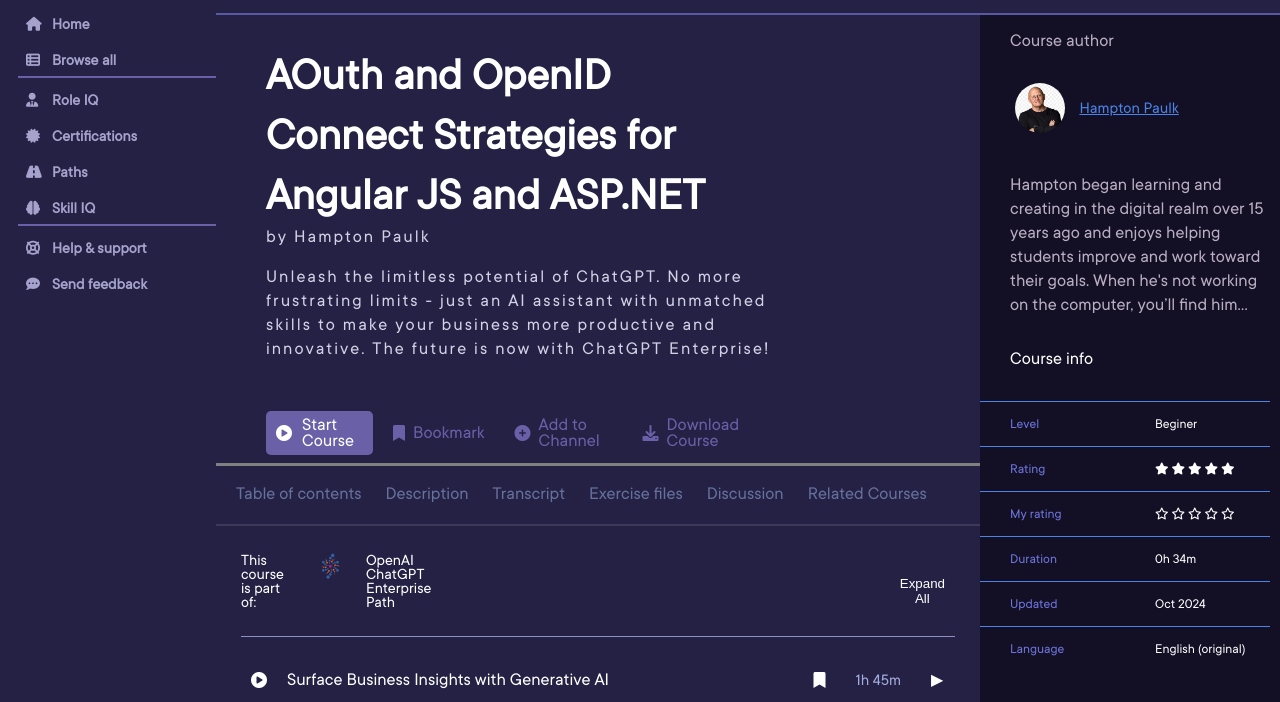
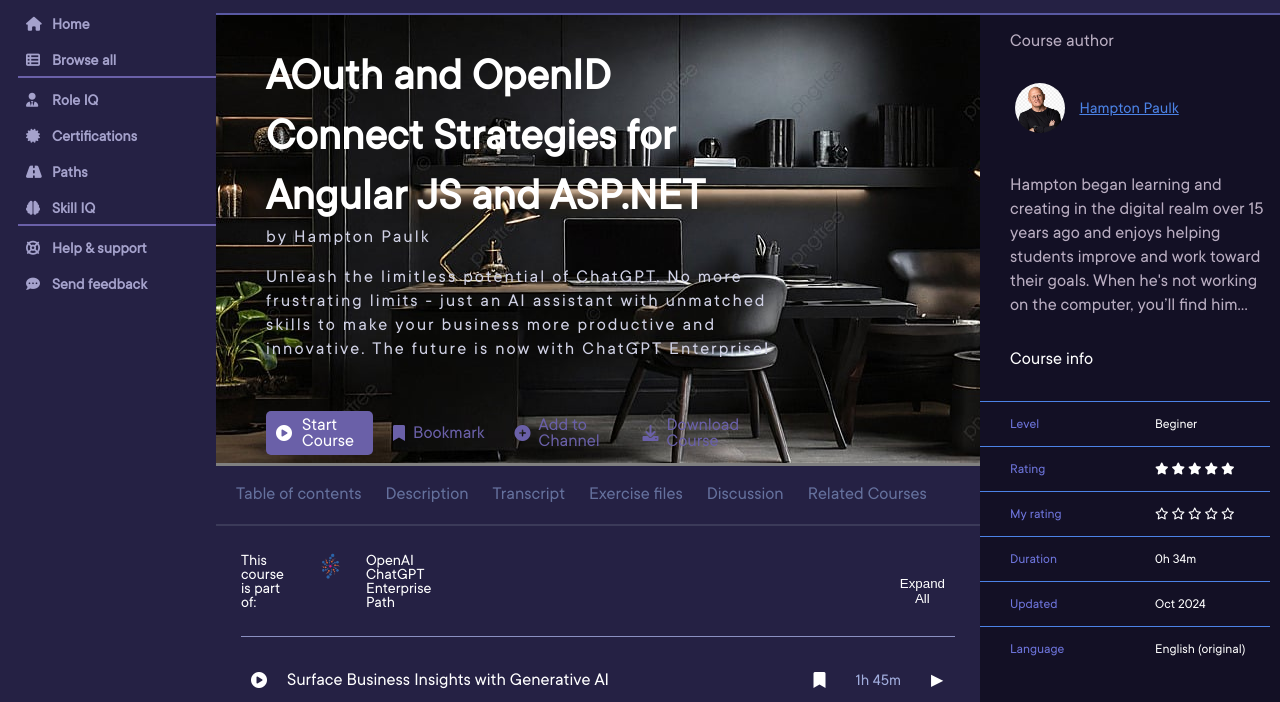
Before and after one commit to YNWA-cod/Pluralsight, a plain HTML site: page index.html in a window 1280 px wide. Shown: the part 55-757 px from the top of the page. Drawn offline with Linux system fonts and the light colour scheme; the site is published under a folder, as on GitHub Pages, so addresses that start at the root find nothing; files whose address does not match are found by name.

Commit message:
Update_path_main_image

```diff
--- a/index.html
+++ b/index.html
@@ -95,7 +95,7 @@
         </div>
         <main>
             <div class="main-logo">
-                <div class="main-logo-up" style="background-image: url('/image/modern_new.jpg')">
+                <div class="main-logo-up" style="background-image: url('image/modern_new.jpg')">
                     <h1>
 							AOuth and OpenID Connect Strategies for Angular JS and ASP.NET
 						</h1>
```
